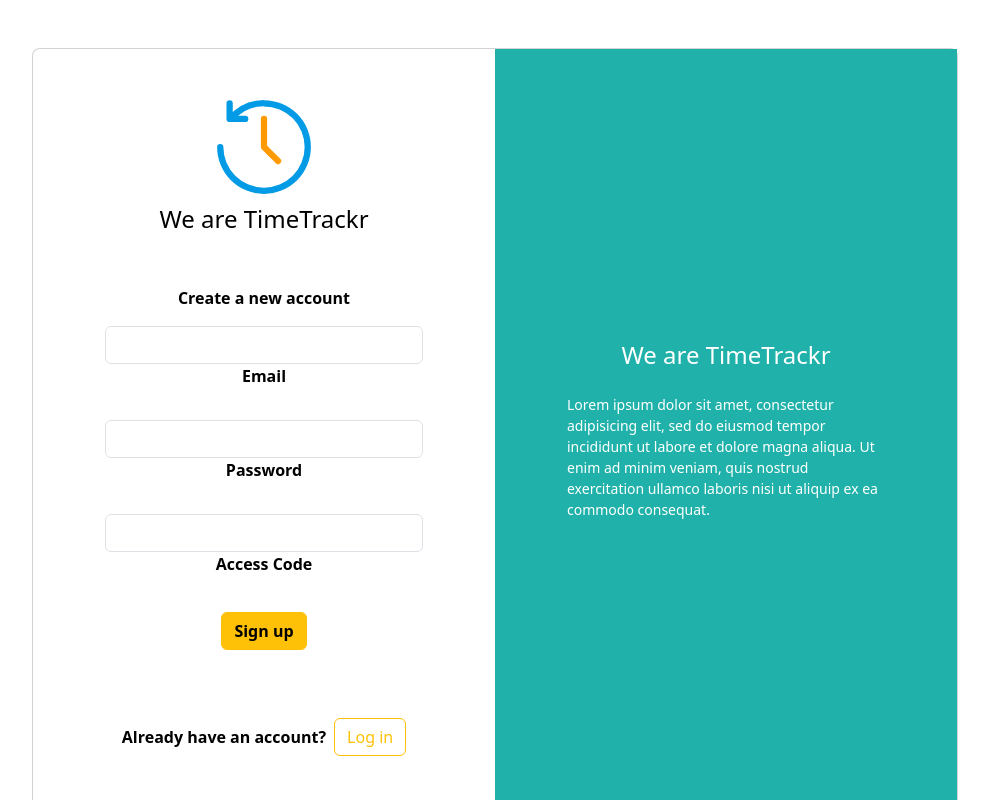
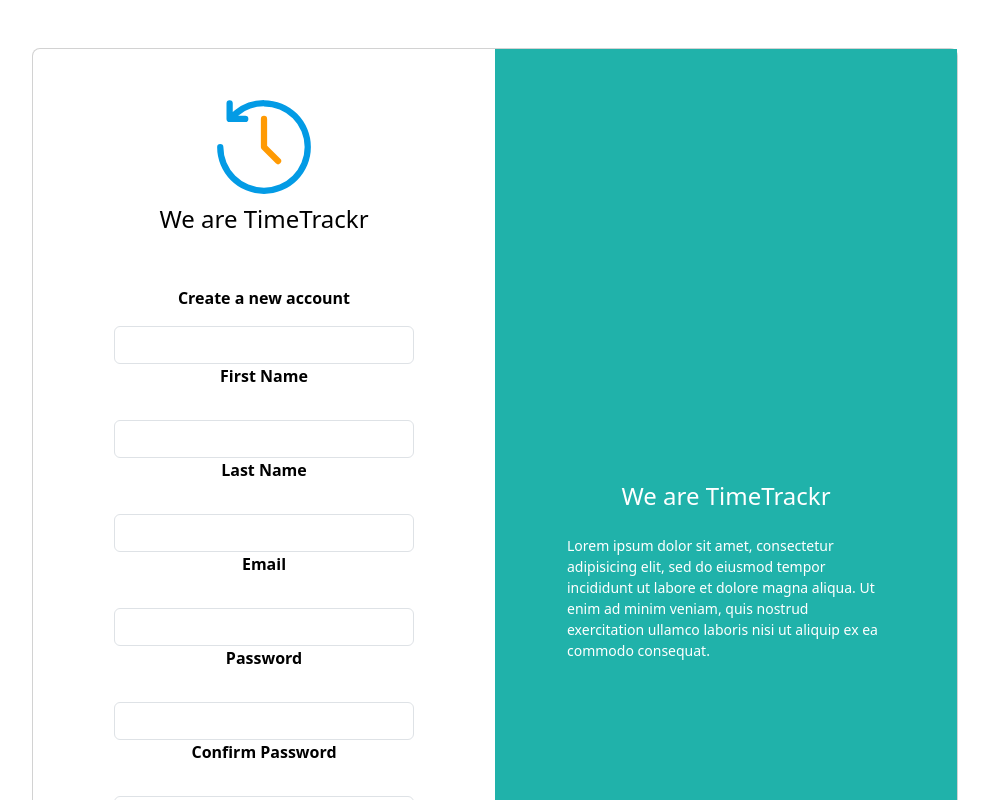
Before and after one commit to jackloughran1/DissertationProject, a Vue app: page /signup in a window 1280 px wide. Shown: the top 800 px of the page, without its empty margins (145-1134 px from the left). Built offline with nearby package versions, Linux system fonts and the light colour scheme.

Commit message:
Signup working with access code check in firebase

```diff
--- a/src/views/SignUpView.vue
+++ b/src/views/SignUpView.vue
@@ -9,8 +9,11 @@
 
                 <div class="text-center">
                   <svg class="logo" xmlns="http://www.w3.org/2000/svg" viewBox="0 0 32 32">
-                    <path d="M16 1a14.86 14.86 0 0 0-9.33 3.26L6 4.83V2a1 1 0 0 0-2 0v5a1 1 0 0 0 1 1h5a1 1 0 0 0 0-2H7.71l.23-.2A12.86 12.86 0 0 1 16 3 13 13 0 1 1 3 16a1 1 0 0 0-2 0A15 15 0 1 0 16 1z" style="fill:#039be5" />
-                    <path d="m19.79 21.21-4.5-4.5A1 1 0 0 1 15 16V7a1 1 0 0 1 2 0v8.59l4.21 4.2a1 1 0 0 1-1.42 1.42z" style="fill:#ff9a03" />
+                    <path
+                      d="M16 1a14.86 14.86 0 0 0-9.33 3.26L6 4.83V2a1 1 0 0 0-2 0v5a1 1 0 0 0 1 1h5a1 1 0 0 0 0-2H7.71l.23-.2A12.86 12.86 0 0 1 16 3 13 13 0 1 1 3 16a1 1 0 0 0-2 0A15 15 0 1 0 16 1z"
+                      style="fill:#039be5" />
+                    <path d="m19.79 21.21-4.5-4.5A1 1 0 0 1 15 16V7a1 1 0 0 1 2 0v8.59l4.21 4.2a1 1 0 0 1-1.42 1.42z"
+                      style="fill:#ff9a03" />
                   </svg>
                   <h4 class="mt-2 mb-5 pb-1">We are TimeTrackr</h4>
                 </div>
@@ -19,17 +22,36 @@
                   <p class="text-center"><b>Create a new account</b></p>
 
                   <div class="form-outline text-center mb-4">
-                    <input type="email" class="form-control" v-model="email" />
+                    <input type="text" id="firstName" class="form-control" v-model="firstName" />
+                    <label class="form-label"><b>First Name</b></label>
+                  </div>
+
+                  <div class="form-outline text-center mb-4">
+                    <input type="text" id="lastName" class="form-control" v-model="lastName" />
+                    <label class="form-label"><b>Last Name</b></label>
+                  </div>
+
+                  <div class="form-outline text-center mb-4">
+                    <input type="email" id="email" class="form-control" v-model="email" />
                     <label class="form-label"><b>Email</b></label>
                   </div>
 
                   <div class="form-outline text-center mb-4">
-                    <input type="password" id="form2Example22" class="form-control" v-model="password" />
+                    <input type="password" id="password" class="form-control" v-model="password" />
                     <label class="form-label" for="form2Example22"><b>Password</b></label>
                   </div>
 
                   <div class="form-outline text-center mb-4">
-                    <input type="accesscode" id="form2Example22" class="form-control" v-model="accesscode" />
+                    <input type="password" id="confirm" class="form-control" v-model="confirmPassword" />
+                    <label class="form-label" for="form2Example22"><b>Confirm Password</b></label>
+                  </div>
+
+                  <div class="text-danger text-center mb-3">
+                    {{errorMessage}}
+                  </div>
+
+                  <div class="form-outline text-center mb-4">
+                    <input type="accesscode" id="access" class="form-control" v-model="accessCode" />
                     <label class="form-label" for="form2Example22"><b>Access Code</b></label>
                   </div>
 
@@ -49,7 +71,9 @@
             <div class="col-lg-6 d-flex align-items-center signup-color">
               <div class="text-white px-3 py-4 p-md-5 mx-md-4">
                 <h4 class="mb-4 text-center">We are TimeTrackr</h4>
-                <p class="small">Lorem ipsum dolor sit amet, consectetur adipisicing elit, sed do eiusmod tempor incididunt ut labore et dolore magna aliqua. Ut enim ad minim veniam, quis nostrud exercitation ullamco laboris nisi ut aliquip ex ea commodo consequat.</p>
+                <p class="small">Lorem ipsum dolor sit amet, consectetur adipisicing elit, sed do eiusmod tempor
+                  incididunt ut labore et dolore magna aliqua. Ut enim ad minim veniam, quis nostrud exercitation ullamco
+                  laboris nisi ut aliquip ex ea commodo consequat.</p>
               </div>
             </div>
           </div>
@@ -60,19 +84,91 @@
 </template>
 
 <script>
+
+import { getAuth, createUserWithEmailAndPassword} from 'firebase/auth'
+import {getFirestore, collection, doc, setDoc, query, where, getDocs} from 'firebase/firestore'
+
 export default {
   name: 'SignUpView',
   data() {
     return {
+      firstName: '',
+      lastName: '',
       email: '',
       password: '',
-      accesscode:'',
+      confirmPassword: '',
+      accessCode: '',
+      errorMessage:'',
 
     };
   },
   methods: {
-    signup() {
-      // Handle the signup logic here
+    async signup() {
+
+      if (this.password !== this.confirmPassword) {
+        this.errorMessage = 'Passwords do not match';
+
+        return;
+      }
+
+      const auth = getAuth();
+
+      try{
+
+     const userCredential = await createUserWithEmailAndPassword(auth, this.email, this.password)
+     const user = userCredential.user;
+
+     const firestore = getFirestore();
+
+     const groupsRef = collection(firestore, 'groups');
+     const q = query(groupsRef, where('accessCode', '==', this.accessCode));
+     const querySnapshot = await getDocs(q);
+
+     if (querySnapshot.empty){
+      this.errorMessage = 'Invalid access code'
+      return;
+     }
+
+     const usersRef = collection(firestore, 'users');
+     const userData = {
+
+      firstName: this.firstName,
+      lastName: this.lastName,
+      email: this.email,
+      groupId : querySnapshot.docs[0].id
+
+     };
+
+     await setDoc(doc(usersRef, user.uid), userData);
+
+        console.log(user, 'has signed in');
+
+        this.$router.push('/login');
+
+        this.firstName = '';
+          this.lastName = '';
+          this.email = '';
+          this.password = '';
+          this.confirmPassword = '';
+          this.accessCode = '';
+
+      } catch(error) {
+
+    const errorCode = error.code;
+    const errorMessage = error.message;
+
+    console.error('Signup error: ', errorMessage);
+
+    this.errorMessage = errorMessage;
+    this.errorCode = errorCode;
+
+      }
+
+
+
+
+
+
     },
   },
 };
@@ -83,7 +179,11 @@ export default {
   background-color: lightseagreen;
 }
 
+.user {
+  max-width: 300px;
+  margin: 0 auto;
+}
+
 .logo {
   width: 100px;
-}
-</style>
+}</style>
```
